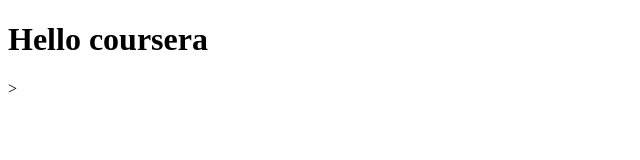
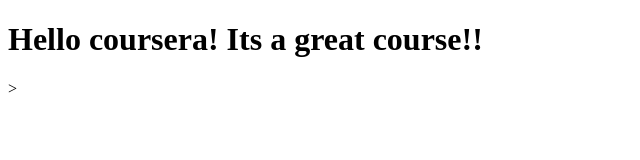
Before and after one commit to atandaolaseni/coursera-testt, a plain HTML site: page site/index.html in a window 1280 px wide. Shown: the whole page, without its empty margins (0-640 px from the left). Drawn offline with Linux system fonts and the light colour scheme.

Commit message:
smal addition to page content.

```diff
--- a/site/index.html
+++ b/site/index.html
@@ -4,6 +4,6 @@
 	<title>hello coursera</title>
 </head>
 <body>
-<h1>Hello coursera</h1>>
+<h1>Hello coursera! Its a great course!!</h1>>
 </body>
 </html>
```
